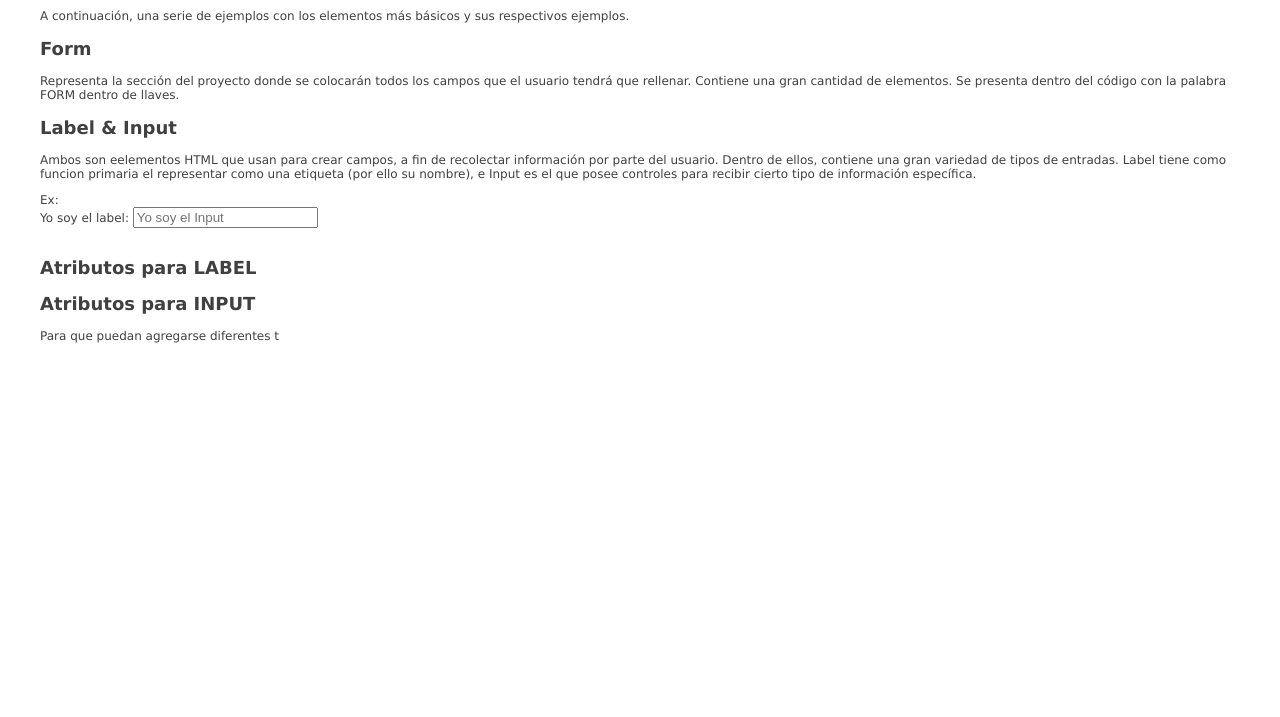
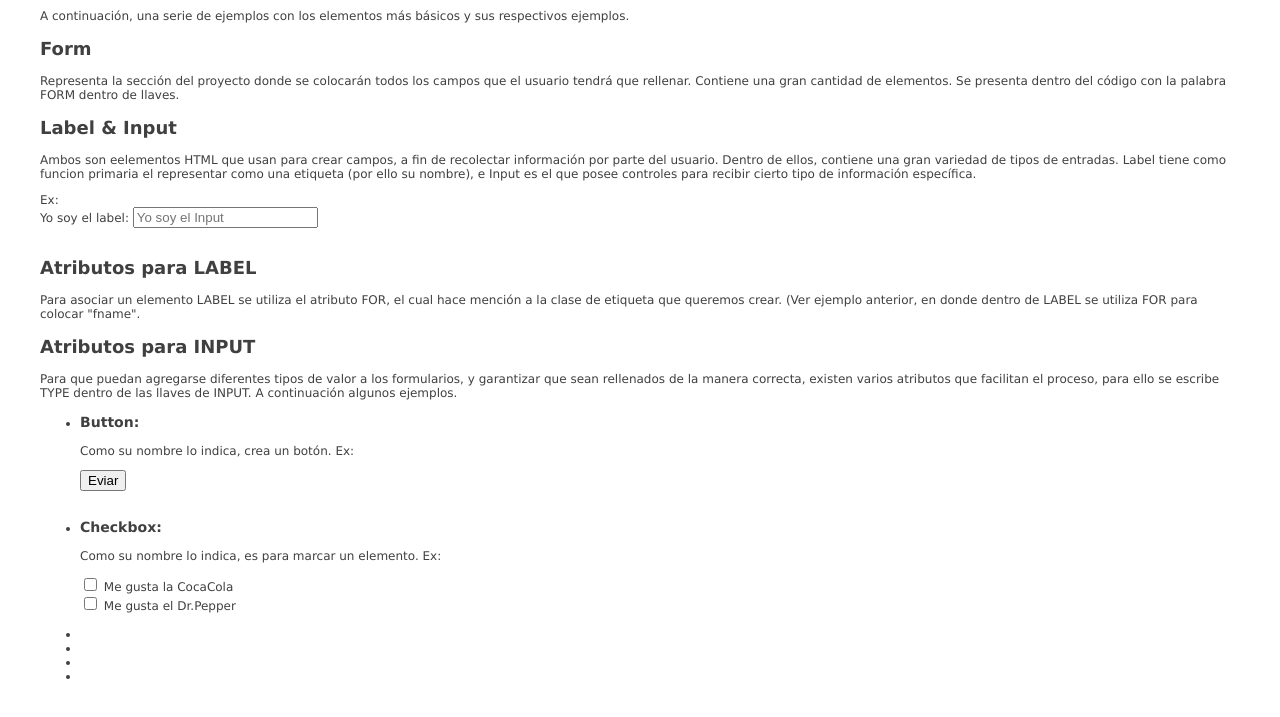
Before and after one commit to Angeles21/Hackaton_Rep_03, a plain HTML site: page tags-form.html in a window 1280 px wide. Shown: the part 115-832 px from the top of the page. Before the commit the page ends 800 px from the top, so only its background shows below. Drawn offline with Linux system fonts and the light colour scheme.

Commit message:
changes on tags-forms

```diff
--- a/tags-form.html
+++ b/tags-form.html
@@ -39,10 +39,42 @@
 
     <h2> Atributos para LABEL </h2>
 
+    <p> Para asociar un elemento LABEL se utiliza el atributo FOR, el cual hace mención a
+        la clase de etiqueta que queremos crear. (Ver ejemplo anterior, en donde dentro de
+        LABEL se utiliza FOR para colocar "fname". </p>
+
     <h2> Atributos para INPUT </h2>
-    <p> Para que puedan agregarse diferentes t</p>
+    <p> Para que puedan agregarse diferentes tipos de valor a los formularios, y garantizar
+        que sean rellenados de la manera correcta, existen varios atributos que facilitan el
+        proceso, para ello se escribe TYPE dentro de las llaves de INPUT. A continuación algunos ejemplos.</p>
 
-    <h3> </h3>
+        <ul>
+            <li>
+                <h3> Button:</h3>
+                <p> Como su nombre lo indica, crea un botón. Ex:</p>
+                <form>
+                    <input type="button" value="Eviar">
+                  </form>
+            </li>
+        </br>
+            <li>
+                <h3> Checkbox:</h3>
+                <p> Como su nombre lo indica, es para marcar un elemento. Ex:</p>
+                <form>
+                    <input type="checkbox" id="coca1" value="CocaCola">
+                    <label for="coca1"> Me gusta la CocaCola</label><br>
+                    <input type="checkbox" id="pepper1" value="Pepper">
+                    <label for="pepper1"> Me gusta el Dr.Pepper</label><br>
+                  </form>
+            </li>
+        </br>
+            <li>
+
+            </li>
+            <li></li>
+            <li></li>
+            <li></li>
+        </ul>
 
 
 
```
